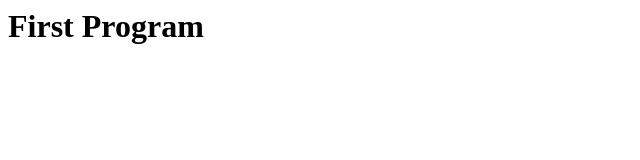
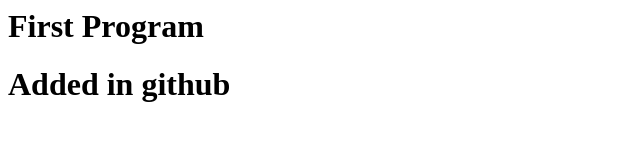
Before and after one commit to Rajkumar929/gitraj, a plain HTML site: page index.html in a window 1280 px wide. Shown: the whole page, without its empty margins (0-640 px from the left). Drawn offline with Linux system fonts and the light colour scheme.

Commit message:
Changes in index file

```diff
--- a/index.html
+++ b/index.html
@@ -1 +1,2 @@
 <h1>First Program</h1>
+<h1>Added in github</h1>
```
